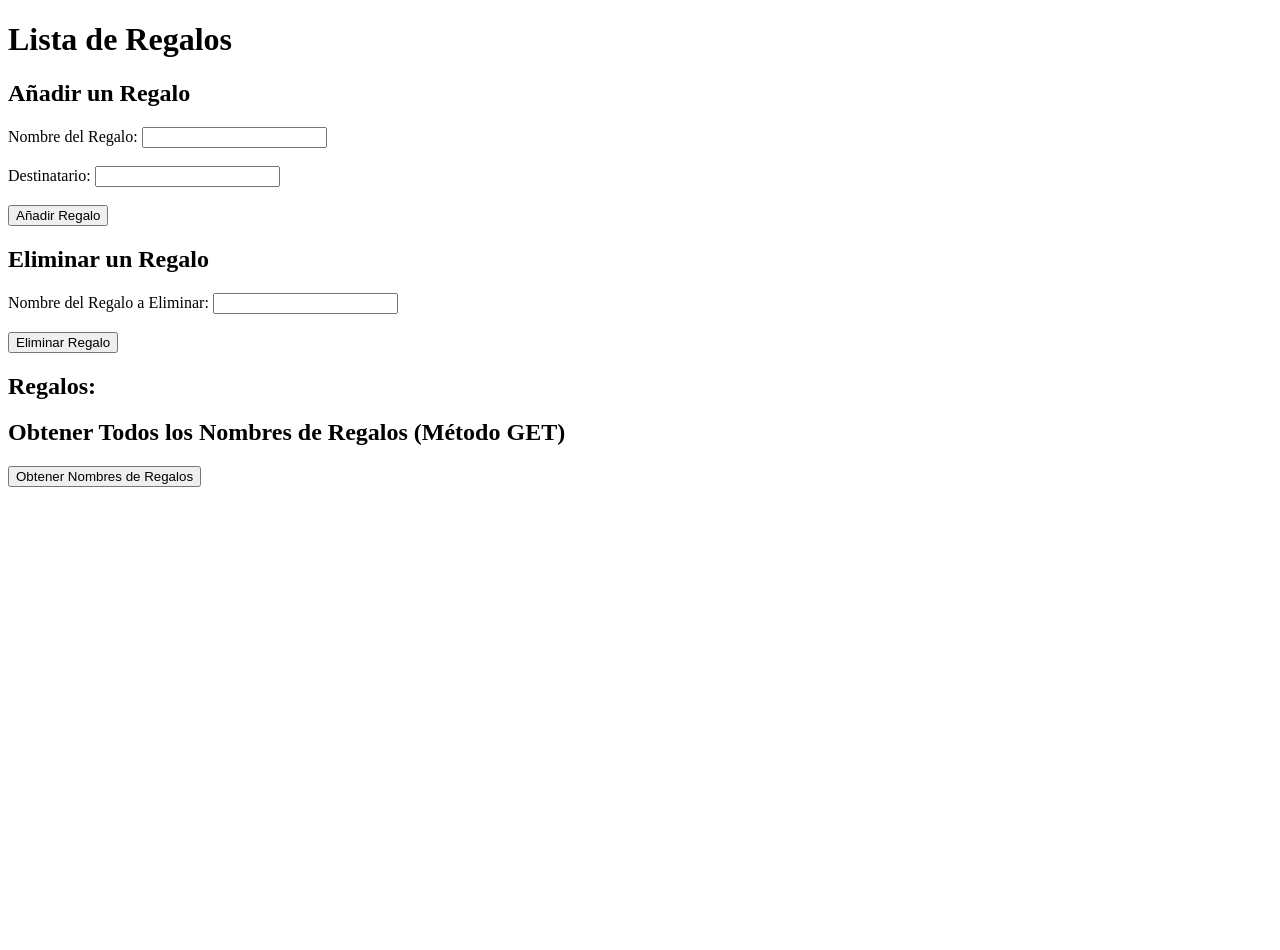
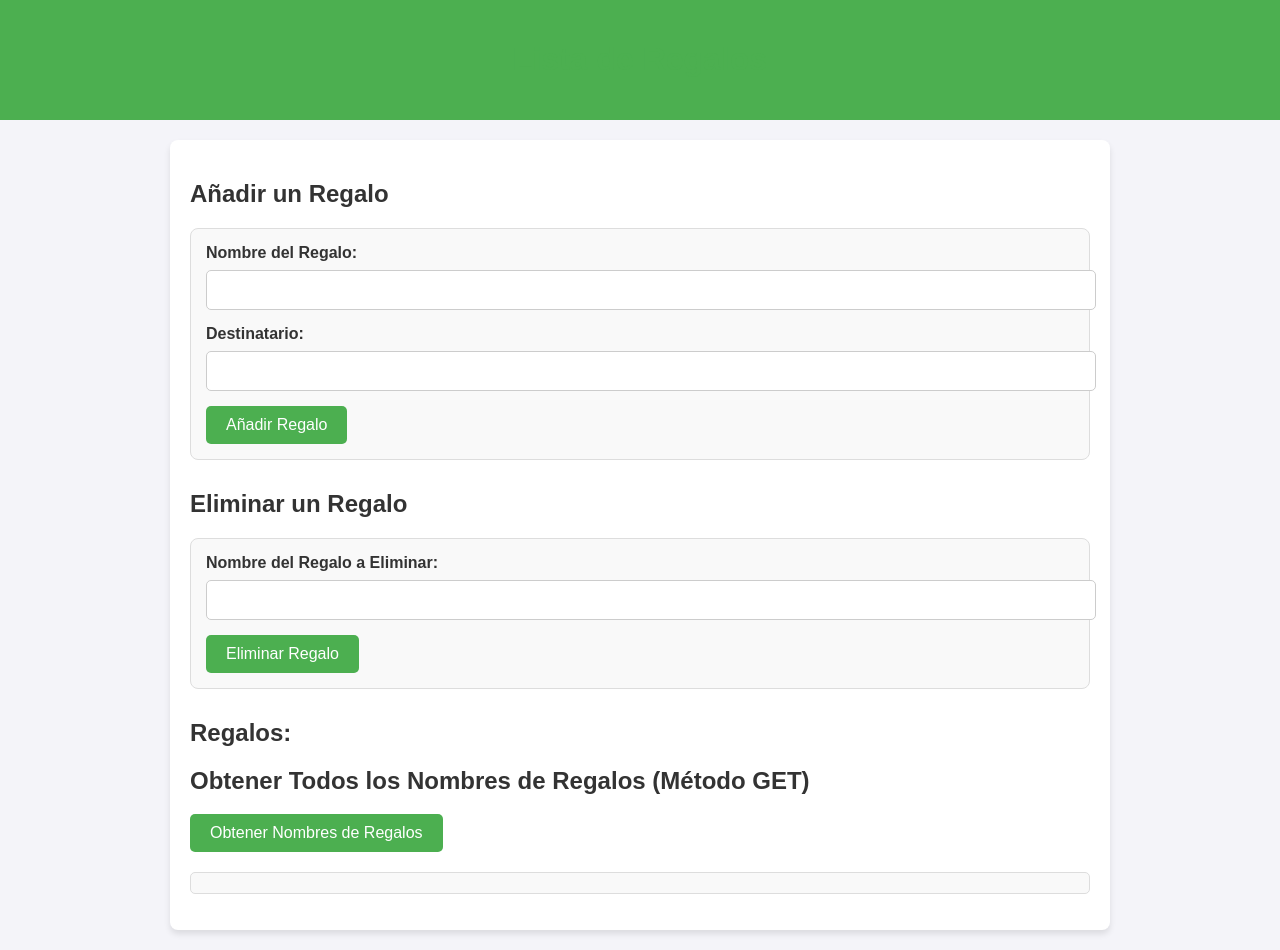
Before and after one commit to PeterTXS09/demo_Fundamentos20242, a Flask app: page / in a window 1280 px wide. Before the commit the page ends 487 px from the top, so only its background shows below. Run offline with Flask 3, Linux system fonts and the light colour scheme.

Commit message:
Update index.html

```diff
--- a/templates/index.html
+++ b/templates/index.html
@@ -4,17 +4,108 @@
     <meta charset="UTF-8">
     <meta name="viewport" content="width=device-width, initial-scale=1.0">
     <title>Lista de Regalos</title>
+    <style>
+        body {
+            font-family: Arial, sans-serif;
+            background-color: #f4f4f9;
+            margin: 0;
+            padding: 0;
+            color: #333;
+        }
+        header {
+            background-color: #4CAF50;
+            color: white;
+            text-align: center;
+            padding: 20px;
+        }
+        .container {
+            max-width: 900px;
+            margin: 20px auto;
+            padding: 20px;
+            background-color: white;
+            border-radius: 8px;
+            box-shadow: 0 4px 6px rgba(0, 0, 0, 0.1);
+        }
+        h1 {
+            color: #4CAF50;
+        }
+        h2 {
+            color: #333;
+        }
+        form {
+            margin-bottom: 30px;
+            padding: 15px;
+            border: 1px solid #ddd;
+            border-radius: 8px;
+            background-color: #f9f9f9;
+        }
+        label {
+            font-weight: bold;
+            display: block;
+            margin-bottom: 8px;
+        }
+        input[type="text"] {
+            width: 100%;
+            padding: 10px;
+            margin-bottom: 15px;
+            border: 1px solid #ccc;
+            border-radius: 5px;
+            font-size: 16px;
+        }
+        button {
+            background-color: #4CAF50;
+            color: white;
+            padding: 10px 20px;
+            border: none;
+            border-radius: 5px;
+            cursor: pointer;
+            font-size: 16px;
+        }
+        button:hover {
+            background-color: #45a049;
+        }
+        ul {
+            list-style-type: none;
+            padding: 0;
+        }
+        li {
+            background-color: #f1f1f1;
+            margin: 10px 0;
+            padding: 10px;
+            border-radius: 5px;
+            box-shadow: 0 2px 4px rgba(0, 0, 0, 0.1);
+        }
+        .gift-list {
+            margin-top: 20px;
+        }
+        .gift-name {
+            font-weight: bold;
+        }
+        .recipient {
+            color: #777;
+        }
+        #gift_names {
+            margin-top: 20px;
+            padding: 10px;
+            background-color: #f9f9f9;
+            border: 1px solid #ddd;
+            border-radius: 5px;
+        }
+    </style>
 </head>
 <body>
+    <header>
         <h1>Lista de Regalos</h1>
+    </header>
 
+    <div class="container">
         <h2>Añadir un Regalo</h2>
         <form action="/add_gift" method="POST">
             <label for="gift_name">Nombre del Regalo:</label>
-        <input type="text" id="gift_name" name="gift_name" required><br><br>
+            <input type="text" id="gift_name" name="gift_name" required><br>
 
             <label for="recipient">Destinatario:</label>
-        <input type="text" id="recipient" name="recipient" required><br><br>
+            <input type="text" id="recipient" name="recipient" required><br>
 
             <button type="submit">Añadir Regalo</button>
         </form>
@@ -22,21 +113,27 @@
         <h2>Eliminar un Regalo</h2>
         <form action="/delete_gift" method="POST">
             <label for="gift_name_to_delete">Nombre del Regalo a Eliminar:</label>
-        <input type="text" id="gift_name_to_delete" name="gift_name_to_delete" required><br><br>
+            <input type="text" id="gift_name_to_delete" name="gift_name_to_delete" required><br>
 
             <button type="submit">Eliminar Regalo</button>
         </form>
 
+        <div class="gift-list">
             <h2>Regalos:</h2>
             <ul>
                 {% for gift in regalos %}
-            <li>{{ gift['gift_name'] }} - Destinatario: {{ gift['recipient'] }}</li>
+                    <li>
+                        <span class="gift-name">{{ gift['gift_name'] }}</span> -
+                        <span class="recipient">Destinatario: {{ gift['recipient'] }}</span>
+                    </li>
                 {% endfor %}
             </ul>
+        </div>
 
         <h2>Obtener Todos los Nombres de Regalos (Método GET)</h2>
         <button onclick="getGiftNames()">Obtener Nombres de Regalos</button>
         <ul id="gift_names"></ul>
+    </div>
 
     <script>
         function getGiftNames() {
```
Lines whose indentation alone changed are shown as unchanged.
